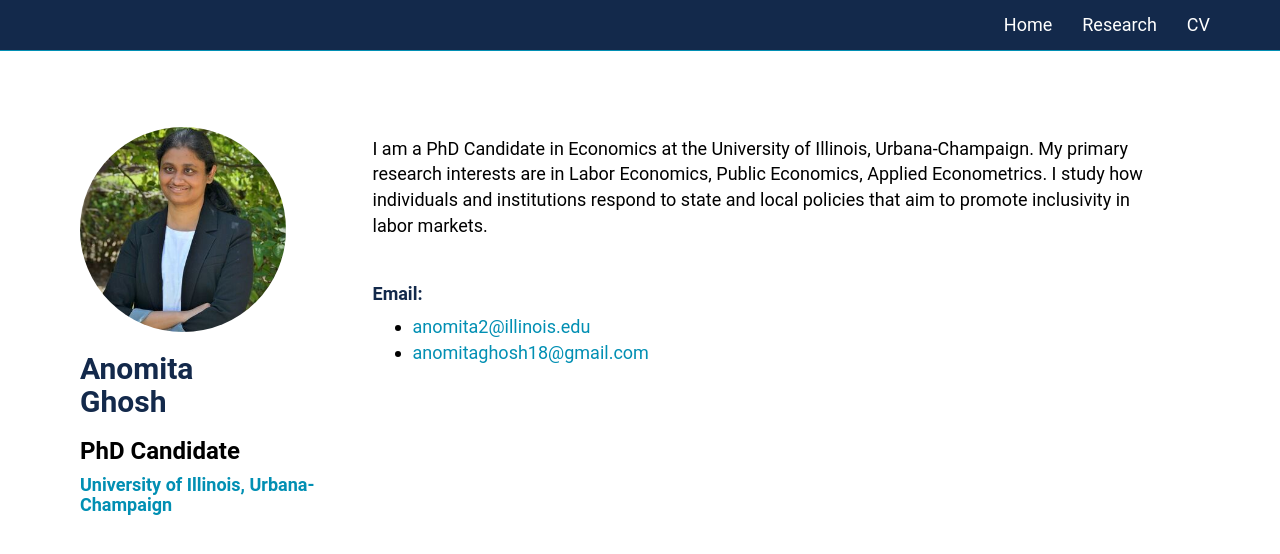
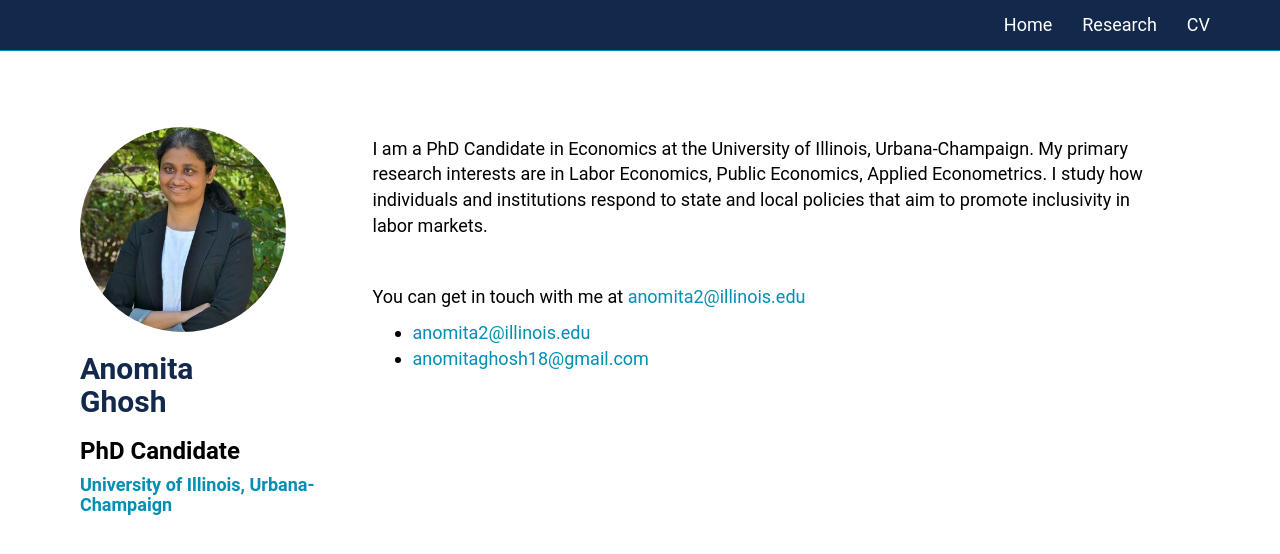
Before and after one commit to anomitaghosh/anomitaghosh.github.io, a Jekyll site: the page built from index.md, in a window 1280 px wide. Shown: the top 554 px of the page. Built offline with Jekyll 4.4.1, drawn with Linux system fonts in a browser that asks for light colours.

Commit message:
Update index.md

```diff
--- a/index.md
+++ b/index.md
@@ -13,6 +13,6 @@ I am a PhD Candidate in Economics at the University of Illinois, Urbana-Champaig
 <!-- ## Contact Information -->
 
 <!-- #### Address: 214 David Kinley Hall, 1407 W. Gregory Dr., Urbana IL 61801 -->
-#### Email:
+ You can get in touch with me at [anomita2@illinois.edu](anomita2@illinois.edu)
 - [anomita2@illinois.edu](anomita2@illinois.edu)
 - [anomitaghosh18@gmail.com](anomitaghosh18@gmail.com)
```
